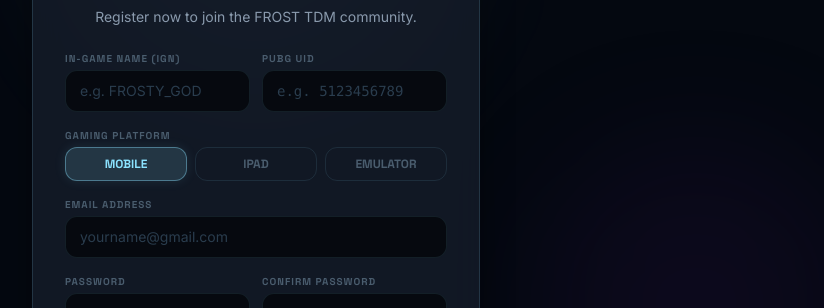
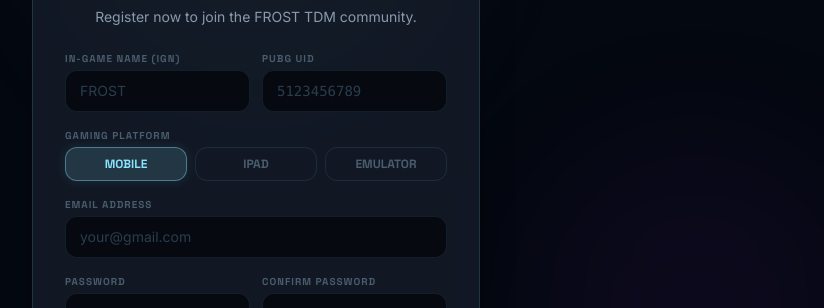
Before and after one commit to Thabithx/tdmorganization, a React (Vite) app in the folder client/: page / in a window 1280 px wide. Shown: the part 297-605 px from the top of the page, without its empty margins (384-1208 px from the left). Built offline with nearby package versions, Linux system fonts and the light colour scheme; no server answers.

Commit message:
chore: manual changes to TempSignup

```diff
--- a/client/src/pages/TempSignup.jsx
+++ b/client/src/pages/TempSignup.jsx
@@ -161,7 +161,7 @@
                     required
                     value={form.ign}
                     onChange={handleChange}
-                    placeholder="e.g. FROSTY_GOD"
+                    placeholder="FROST"
                     className="w-full px-3.5 py-2.5 rounded-xl bg-[#06090F] border border-frost-50/10 text-[#F4FBFF] text-sm focus:outline-none focus:border-[#8BE3FF]/50 transition-all placeholder-[#2A3D4E]"
                   />
                 </div>
@@ -175,7 +175,7 @@
                     required
                     value={form.pubgUid}
                     onChange={handleChange}
-                    placeholder="e.g. 5123456789"
+                    placeholder="5123456789"
                     className="w-full px-3.5 py-2.5 rounded-xl bg-[#06090F] border border-frost-50/10 text-[#F4FBFF] text-sm font-mono focus:outline-none focus:border-[#8BE3FF]/50 transition-all placeholder-[#2A3D4E]"
                   />
                 </div>
@@ -215,7 +215,7 @@
                   required
                   value={form.email}
                   onChange={handleChange}
-                  placeholder="yourname@gmail.com"
+                  placeholder="your@gmail.com"
                   className="w-full px-3.5 py-2.5 rounded-xl bg-[#06090F] border border-frost-50/10 text-[#F4FBFF] text-sm focus:outline-none focus:border-[#8BE3FF]/50 transition-all placeholder-[#2A3D4E]"
                 />
               </div>
```
